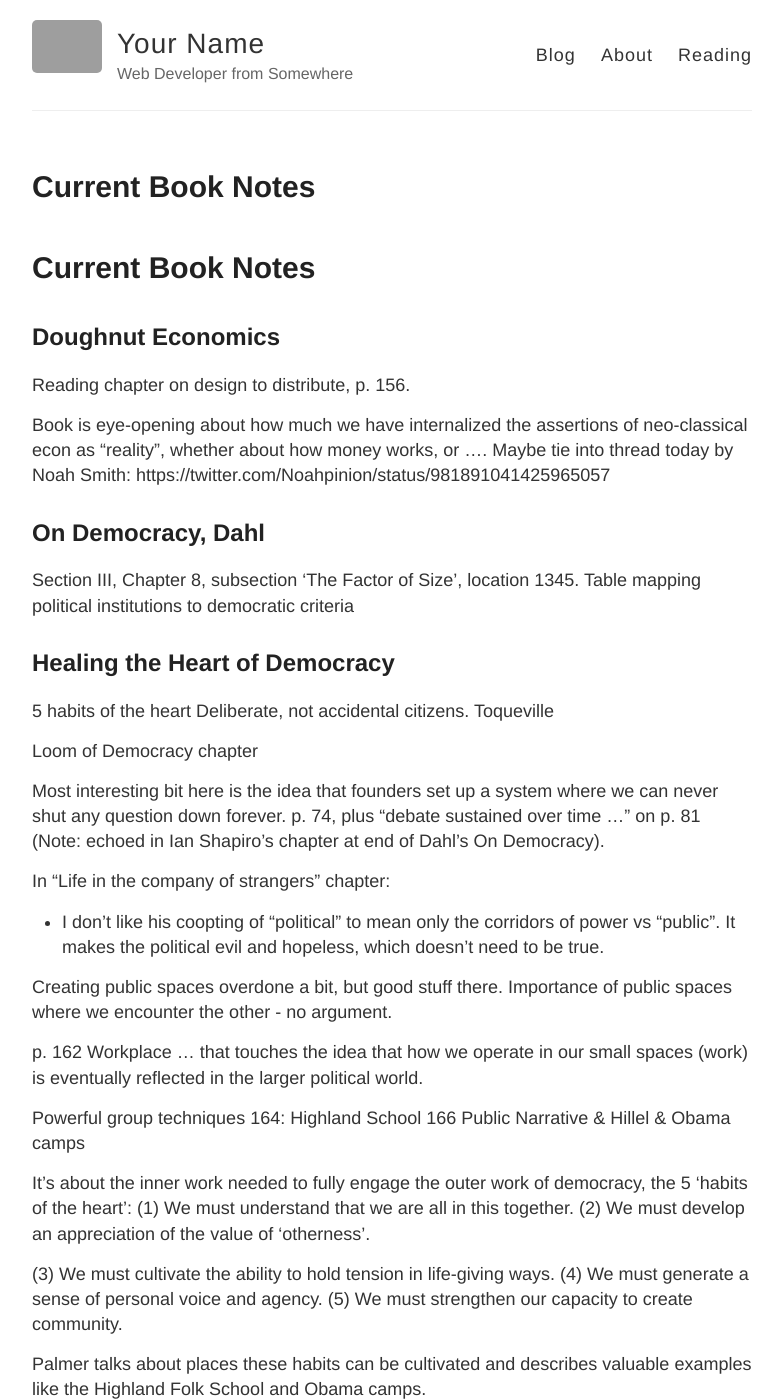
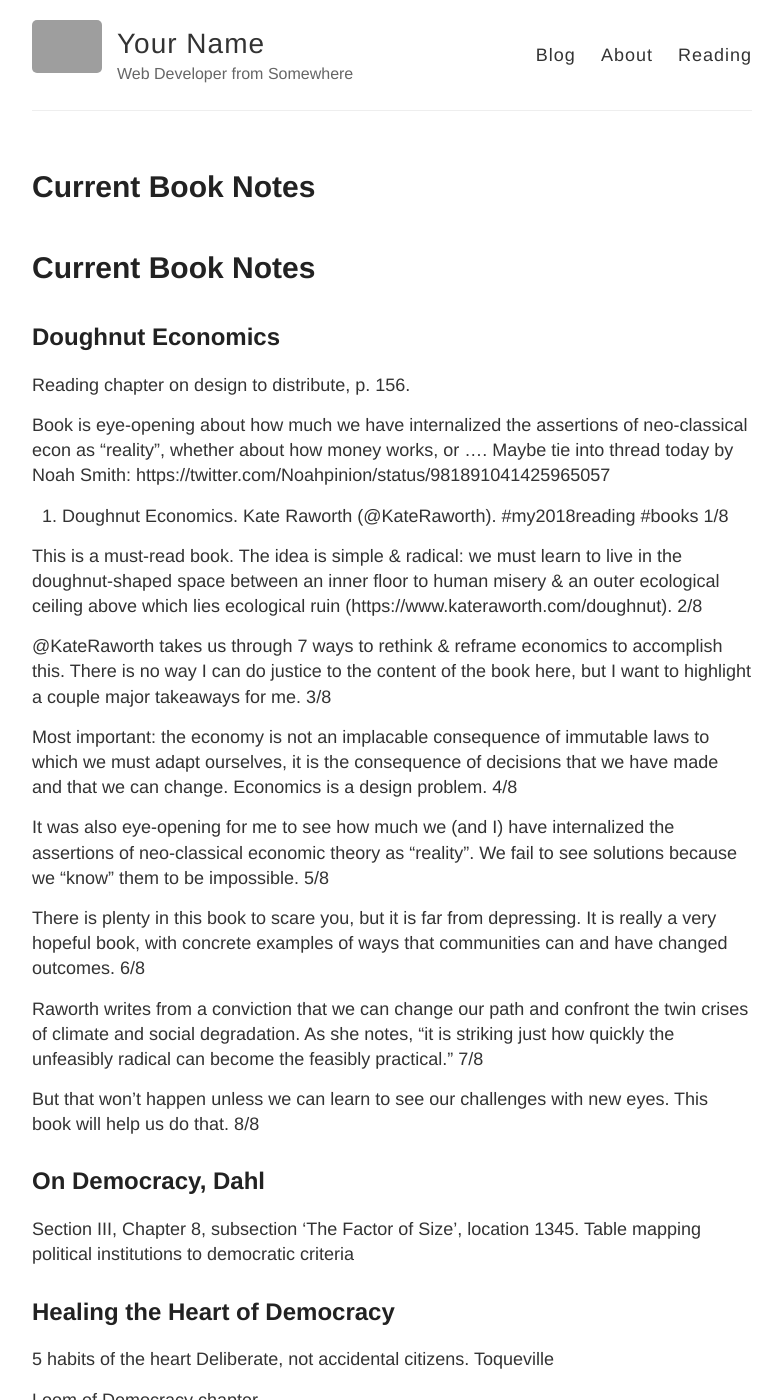
Before and after one commit to ejaxon/ejaxon.github.io, a Jekyll site: the page built from CurrentBookNotes.md, in a window 1280 px wide and 1400 px high. Shown: the whole window, without its empty margins (248-1030 px from the left). Built offline with Jekyll 4.4.1, drawn with Linux system fonts in a browser that asks for light colours; our own code applies the rules of GitHub Pages for plain Markdown files; grey boxes are pictures that could not be loaded.

Commit message:
doughnuts

```diff
--- a/CurrentBookNotes.md
+++ b/CurrentBookNotes.md
@@ -4,6 +4,27 @@
 Reading chapter on design to distribute, p. 156.
 
 Book is eye-opening about how much we have internalized the assertions of neo-classical econ as "reality", whether about how money works, or .... Maybe tie into thread today by Noah Smith: https://twitter.com/Noahpinion/status/981891041425965057
+
+
+13. Doughnut Economics. Kate Raworth (@KateRaworth). #my2018reading #books 1/8
+
+This is a must-read book. The idea is simple & radical: we must learn to live in the doughnut-shaped space between an inner floor to human misery & an outer ecological ceiling above which lies ecological ruin (https://www.kateraworth.com/doughnut). 2/8
+
+@KateRaworth takes us through 7 ways to rethink & reframe economics to accomplish this. There is no way I can do justice to the content of the book here, but I want to highlight a couple major takeaways for me. 3/8
+
+Most important: the economy is not an implacable consequence of immutable laws to which we must adapt ourselves, it is the consequence of decisions that we have made and that we can change. Economics is a design problem. 4/8
+
+It was also eye-opening for me to see how much we (and I) have internalized the assertions of neo-classical economic theory as "reality". We fail to see solutions because we "know" them to be impossible. 5/8
+
+There is plenty in this book to scare you, but it is far from depressing. It is really a very hopeful book, with concrete examples of ways that communities can and have changed outcomes. 6/8
+
+Raworth writes from a conviction that we can change our path and confront the twin crises of climate and social degradation. As she notes, "it is striking just how quickly the unfeasibly radical can become the feasibly practical." 7/8
+
+But that won't happen unless we can learn to see our challenges with new eyes. This book will help us do that. 8/8
+
+
+
+
 
 
 ## On Democracy, Dahl
```
Also changed, not shown: reading.md (+1 -1 lines).
